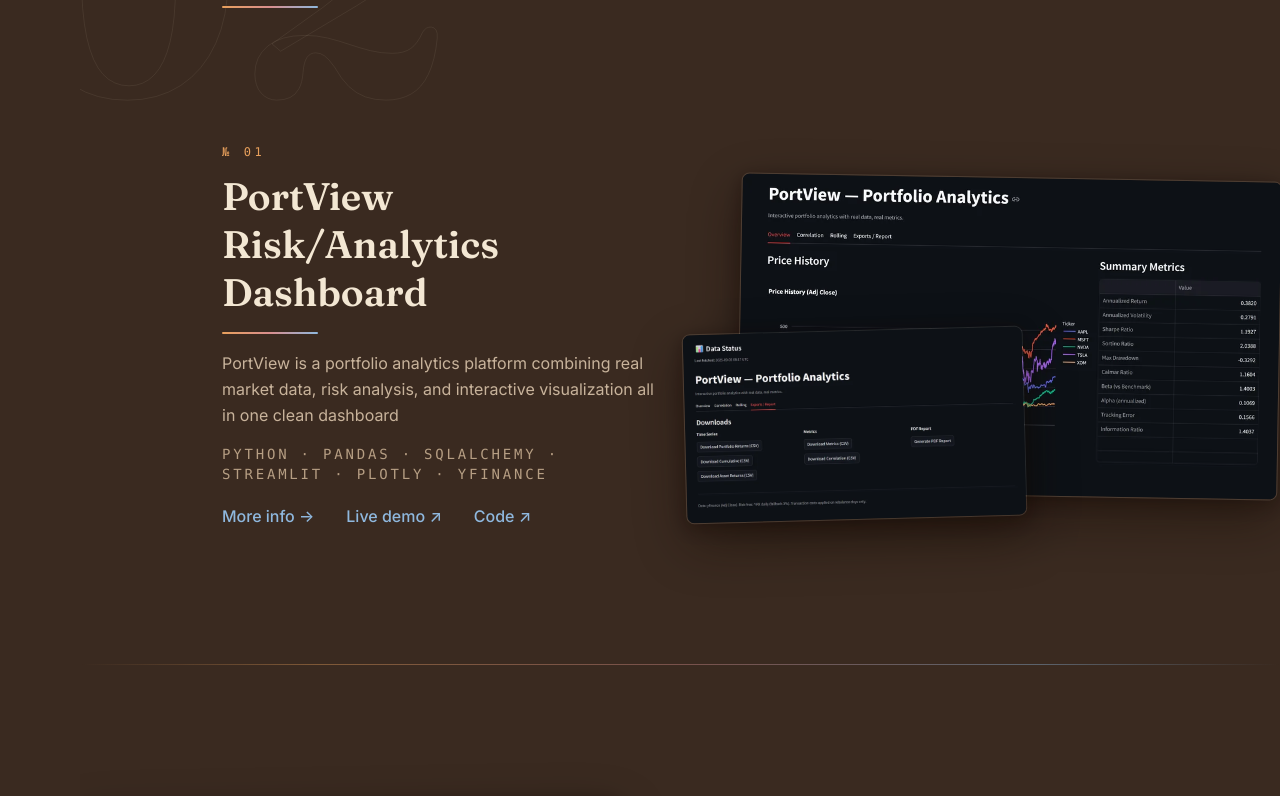
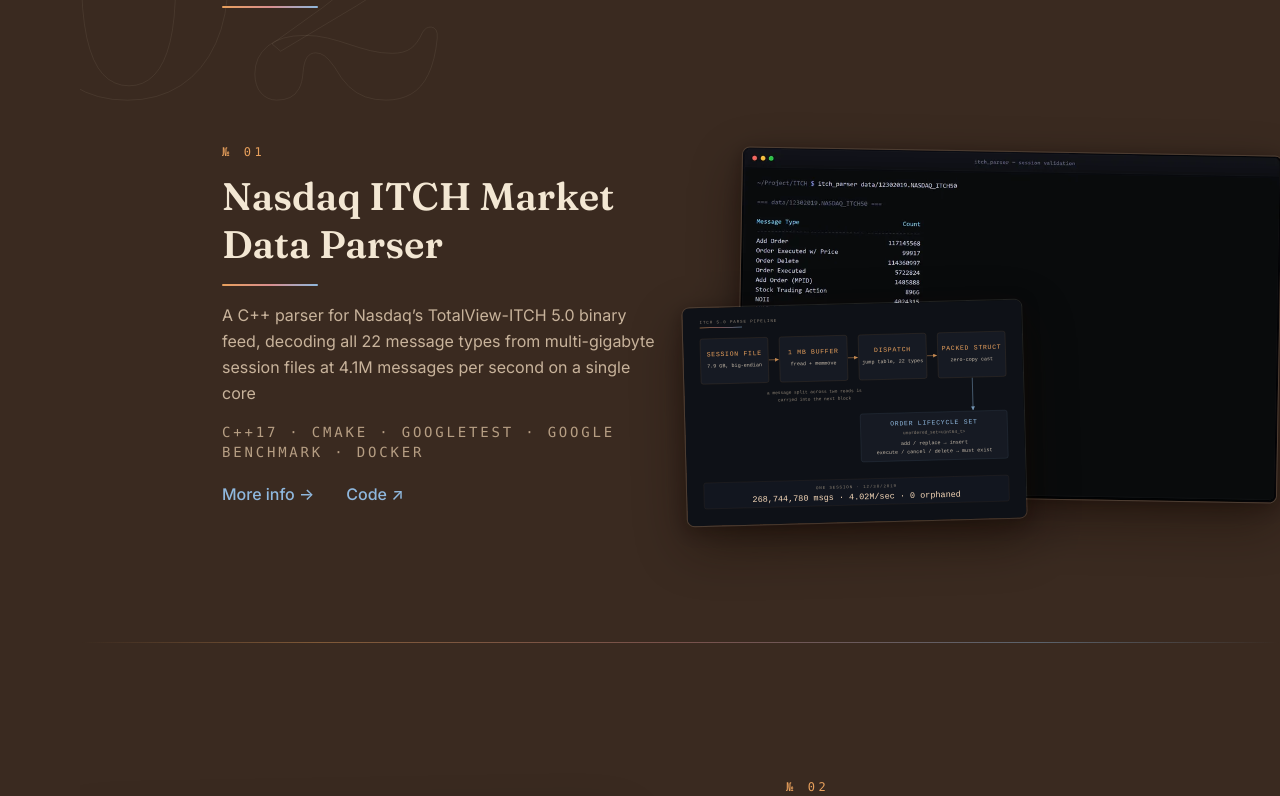
Before and after one commit to B-Bekele/dev-portfolio, a React (Vite) app: page / in a window 1280 px wide. Shown: the part 1856-2652 px from the top of the page. Built offline with nearby package versions, Linux system fonts and the light colour scheme.

Commit message:
Updated/fixed Projects

```diff
--- a/src/data/imageManifest.js
+++ b/src/data/imageManifest.js
@@ -17,6 +17,12 @@
     height: 1320,
     srcset:
       '/assets/screenshots/itch1-900.webp 900w, /assets/screenshots/itch1-1800.webp 1800w',
+  },
+  // Vector, so it needs no width variants — the entry exists purely to give
+  // the browser a ratio to reserve space with.
+  '/assets/screenshots/itch2-architecture.svg': {
+    width: 1200,
+    height: 772,
   },
   '/assets/screenshots/risk1-1800.webp': {
     width: 1983,
--- a/src/data/projects.js
+++ b/src/data/projects.js
@@ -1,4 +1,14 @@
 export const projects = [
+  {
+    slug: "iob",
+    title: "Nasdaq ITCH Market Data Parser",
+    summary: "A C++ parser for Nasdaq’s TotalView-ITCH 5.0 binary feed, decoding all 22 message types from multi-gigabyte session files at 4.1M messages per second on a single core",
+    pageSummary: "A C++ parser for Nasdaq’s TotalView-ITCH 5.0 protocol, the binary feed of every order add, execute, cancel, and delete on the exchange. It decodes all 22 message types at 4.1 million messages per second.",
+    pageSummary2: "It runs over full trading-day session files, each several gigabytes of variable-length binary records. For each message it reads the length, dispatches on the type byte, and maps the bytes onto a packed struct matching the wire format. While decoding, it tracks the lifecycle of every order, so it can report a per-type breakdown, the session’s time span, throughput, and any orders that were executed or canceled without ever being added. It’s built with CMake and covered by tests, a benchmark harness, and CI.",
+    stack: ["C++17", "CMake", "GoogleTest", "Google Benchmark", "Docker"],
+    links: { demo: "", code: "https://github.com/B-Bekele/ITCH-Parser" },
+    screenshots: ["/assets/screenshots/itch1-1800.webp", "/assets/screenshots/itch2-architecture.svg"]
+  },
   {
     slug: "risk-dashboard",
     title: "PortView Risk/Analytics Dashboard",
--- a/src/pages/Home.jsx
+++ b/src/pages/Home.jsx
@@ -17,6 +17,9 @@
       <Work />
       <HorizonDivider cool />
       <Contact />
+      {/* Closing rule — punctuation rather than a footer, so the page ends
+          deliberately instead of just running out. */}
+      <HorizonDivider cool className="pb-28 md:pb-40" />
     </>
   )
 }
```
Also changed, not shown: public/assets/screenshots/itch2-architecture.svg (added), 1 other file (tests, documents, lock files or other folders).
